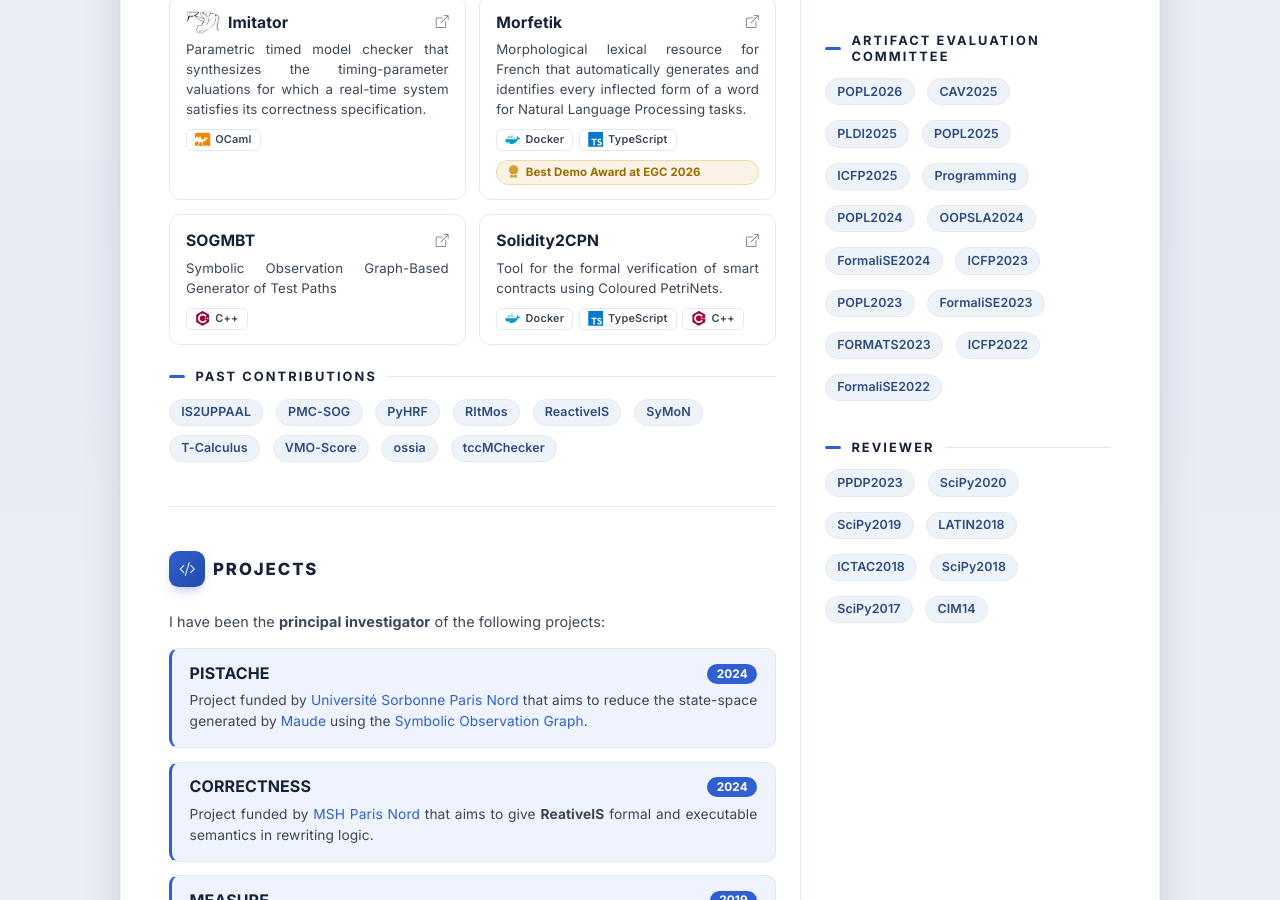
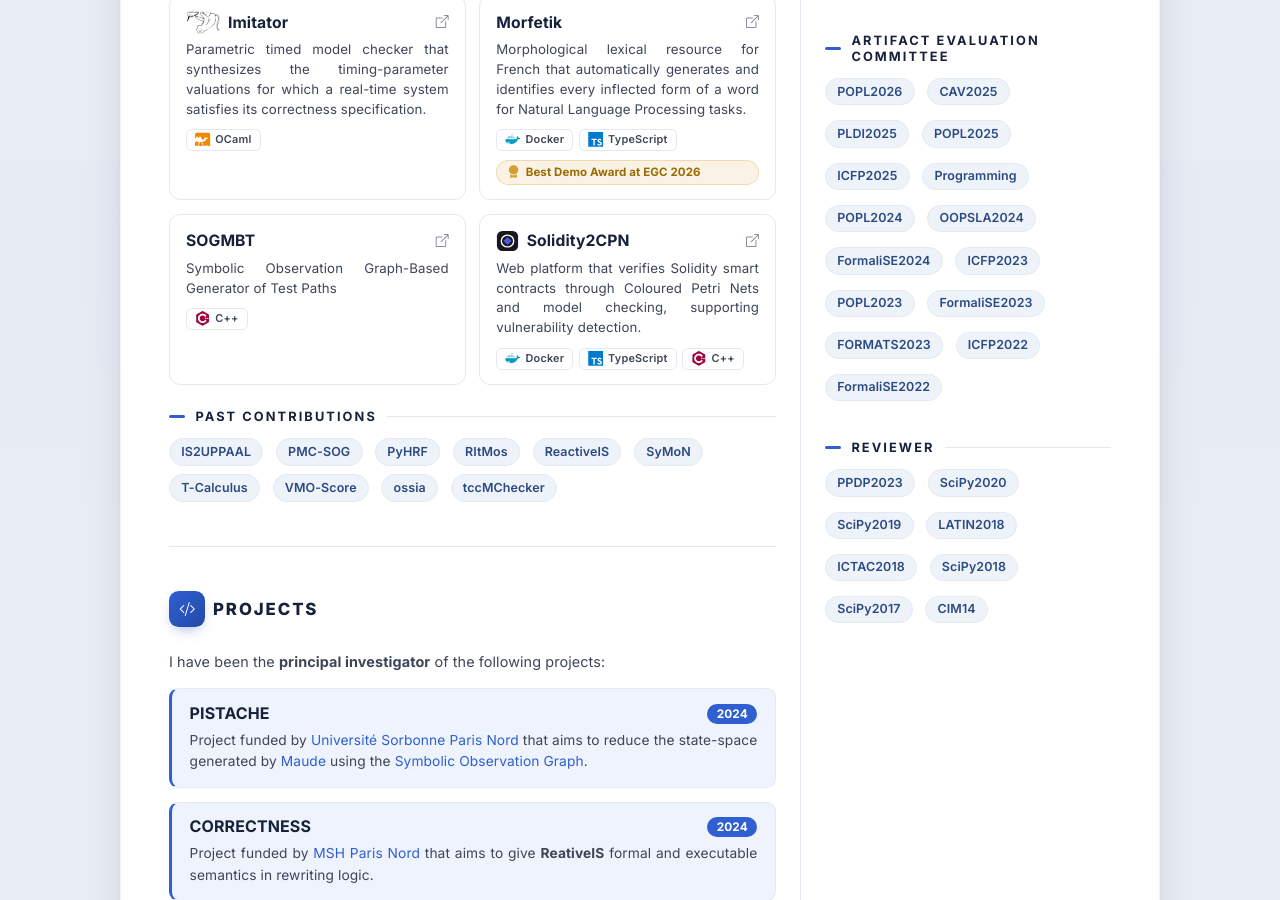
Before and after one commit to himito/himito.github.io, a Jekyll site: the page built from index.md, in a window 1280 px wide and 900 px high, scrolled down 1639 px. Built offline with Jekyll 4.4.1, drawn with Linux system fonts in a browser that asks for light colours; nearby versions of some CDN libraries; some web fonts are replaced; library files that are not in the unit come from our copies.

Commit message:
refactor software section; add logo and update description for Solidity2CPN entry

```diff
--- a/_data/software.yml
+++ b/_data/software.yml
@@ -46,10 +46,10 @@
 - title: Solidity2CPN
   url: https://soliditycpn.lipn.univ-paris13.fr/
   status: current
+  logo: Solidity2CPN.svg
   stack: [Docker, TypeScript, C++]
   description: |
-    Tool for the formal verification of smart contracts using Coloured Petri
-    Nets.
+    Web platform that verifies Solidity smart contracts through Coloured Petri Nets and model checking, supporting vulnerability detection.
 
 - title: ADT2AMAS
   url: https://sites.lipn.univ-paris13.fr/websites/adt2amas
```
Also changed, not shown: assets/images/Solidity2CPN.svg (added).
